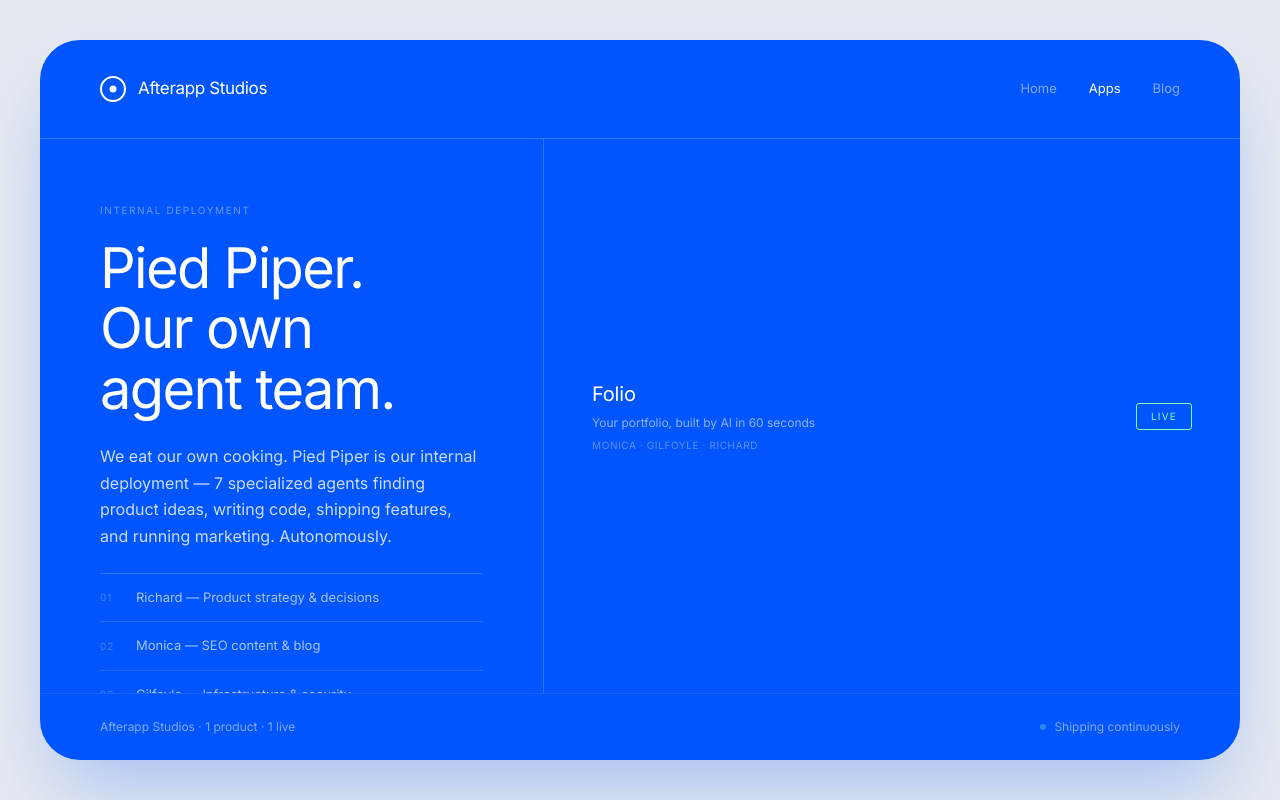
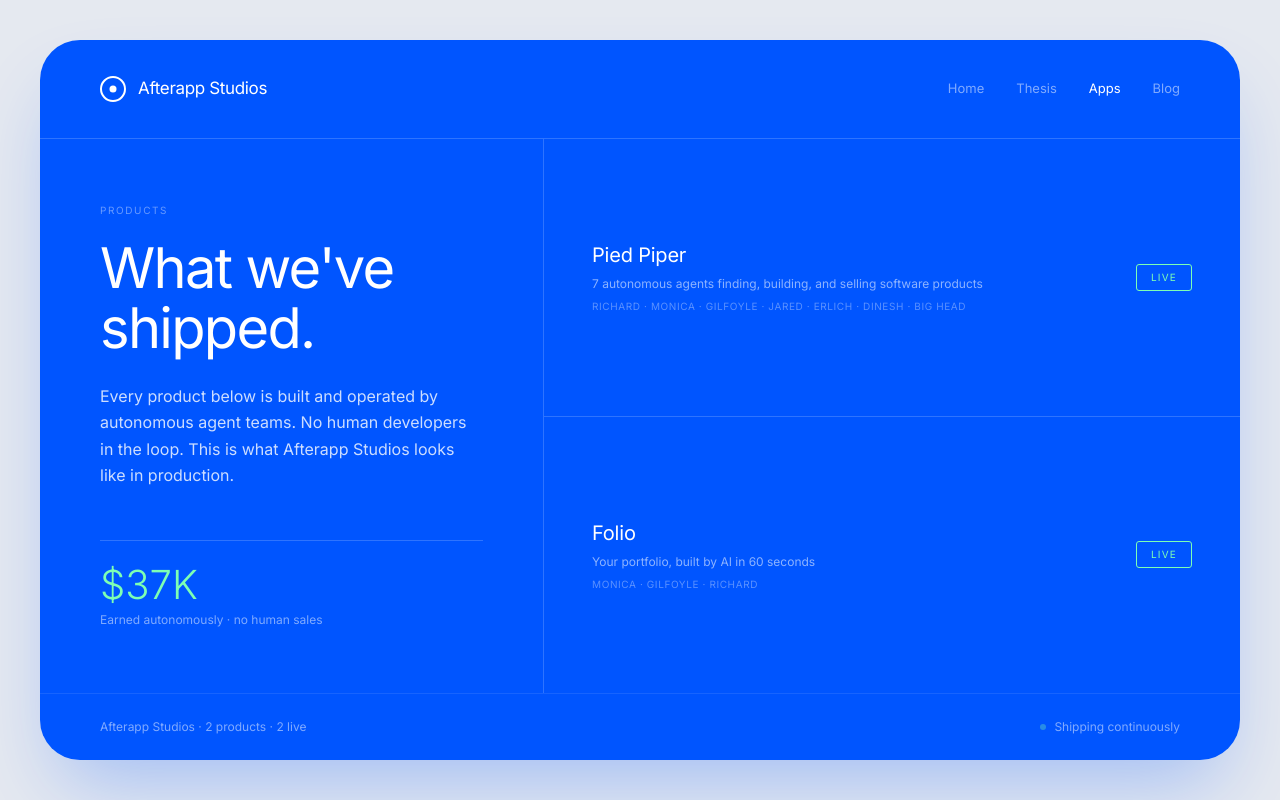
Before and after one commit to shirollsasaki/afterapp-fun, a Next.js app: page /apps in a window 1280 px wide. Built offline with nearby package versions, Linux system fonts and the light colour scheme.

Commit message:
feat: restore thesis nav, add pied piper to apps page

```diff
--- a/src/app/apps/page.tsx
+++ b/src/app/apps/page.tsx
@@ -5,7 +5,7 @@ import type { AppStatus } from '@/lib/apps';
 
 export const metadata: Metadata = {
   title: 'Apps — Afterapp Studios',
-  description: 'Pied Piper is our internal 7-agent deployment. This is what it has shipped.',
+  description: 'Products built and operated by autonomous agent teams. No human developers in the loop.',
   alternates: { canonical: '/apps' },
 };
 
@@ -28,6 +28,7 @@ export default function AppsPage() {
           </Link>
           <nav className="pp-nav">
             <Link href="/">Home</Link>
+            <Link href="/thesis">Thesis</Link>
             <Link href="/apps" className="active">Apps</Link>
             <Link href="/blog">Blog</Link>
           </nav>
@@ -36,17 +37,9 @@ export default function AppsPage() {
         <div className="pp-split">
           <div className="pp-left">
             <div>
-              <div className="pp-eyebrow">Internal Deployment</div>
-              <h1>Pied Piper.<br />Our own<br />agent team.</h1>
-              <p>We eat our own cooking. Pied Piper is our internal deployment — 7 specialized agents finding product ideas, writing code, shipping features, and running marketing. Autonomously.</p>
-              <div className="pp-toc" style={{ marginTop: 24 }}>
-                <div className="pp-toc-item"><span className="pp-toc-num">01</span>Richard — Product strategy & decisions</div>
-                <div className="pp-toc-item"><span className="pp-toc-num">02</span>Monica — SEO content & blog</div>
-                <div className="pp-toc-item"><span className="pp-toc-num">03</span>Gilfoyle — Infrastructure & security</div>
-                <div className="pp-toc-item"><span className="pp-toc-num">04</span>Jared — Operations & customer success</div>
-                <div className="pp-toc-item"><span className="pp-toc-num">05</span>Erlich — Branding & marketing</div>
-                <div className="pp-toc-item"><span className="pp-toc-num">06</span>Dinesh · Big Head — Engineering</div>
-              </div>
+              <div className="pp-eyebrow">Products</div>
+              <h1>What we&apos;ve<br />shipped.</h1>
+              <p>Every product below is built and operated by autonomous agent teams. No human developers in the loop. This is what Afterapp Studios looks like in production.</p>
             </div>
             <div style={{ paddingTop: 24, borderTop: '1px solid rgba(255,255,255,0.18)' }}>
               <div style={{ fontSize: 40, fontWeight: 300, lineHeight: 1, color: 'var(--green)' }}>$37K</div>
@@ -55,12 +48,18 @@ export default function AppsPage() {
           </div>
 
           <div className="pp-col-right">
-            {apps.length === 0 ? (
-              <div className="pp-list-row">
-                <span style={{ opacity: 0.4, fontSize: 14 }}>First drop incoming...</span>
+            <Link href="/thesis" className="pp-list-row" style={{ textDecoration: 'none', color: 'inherit' }}>
+              <div style={{ display: 'flex', flexDirection: 'column', gap: 6 }}>
+                <div style={{ fontSize: 20, fontWeight: 400, letterSpacing: '-0.01em' }}>Pied Piper</div>
+                <div style={{ fontSize: 12, opacity: 0.55, lineHeight: 1.4 }}>7 autonomous agents finding, building, and selling software products</div>
+                <div style={{ fontSize: 10, opacity: 0.35, letterSpacing: '0.06em', textTransform: 'uppercase' }}>
+                  Richard · Monica · Gilfoyle · Jared · Erlich · Dinesh · Big Head
                 </div>
-            ) : (
-              apps.map((app) => (
+              </div>
+              <span className="pp-badge live">Live</span>
+            </Link>
+
+            {apps.map((app) => (
               <Link key={app.slug} href={app.url} className="pp-list-row" style={{ textDecoration: 'none', color: 'inherit' }}>
                 <div style={{ display: 'flex', flexDirection: 'column', gap: 6 }}>
                   <div style={{ fontSize: 20, fontWeight: 400, letterSpacing: '-0.01em' }}>{app.name}</div>
@@ -75,13 +74,12 @@ export default function AppsPage() {
                   {STATUS_LABEL[app.status]}
                 </span>
               </Link>
-              ))
-            )}
+            ))}
           </div>
         </div>
 
         <footer className="pp-footer">
-          <span>Afterapp Studios · {apps.length} product{apps.length !== 1 ? 's' : ''} · {apps.filter(a => a.status === 'live').length} live</span>
+          <span>Afterapp Studios · {apps.length + 1} product{apps.length + 1 !== 1 ? 's' : ''} · {apps.filter(a => a.status === 'live').length + 1} live</span>
           <div className="pp-status">
             <div className="pp-status-dot" />
             <span>Shipping continuously</span>
--- a/src/app/blog/BlogClient.tsx
+++ b/src/app/blog/BlogClient.tsx
@@ -27,6 +27,7 @@ export default function BlogClient({ posts }: { posts: BlogPostMeta[] }) {
           </Link>
           <nav className="pp-nav">
             <Link href="/">Home</Link>
+            <Link href="/thesis">Thesis</Link>
             <Link href="/apps">Apps</Link>
             <Link href="/blog" className="active">Blog</Link>
           </nav>
--- a/src/app/blog/[slug]/page.tsx
+++ b/src/app/blog/[slug]/page.tsx
@@ -88,6 +88,7 @@ export default async function BlogPost({
           </Link>
           <nav className="pp-nav">
             <Link href="/blog">← Blog</Link>
+            <Link href="/thesis">Thesis</Link>
             <Link href="/apps">Apps</Link>
           </nav>
         </header>
--- a/src/app/folio/page.tsx
+++ b/src/app/folio/page.tsx
@@ -26,6 +26,7 @@ export default function FolioPage() {
           </Link>
           <nav className="pp-nav">
             <Link href="/">Home</Link>
+            <Link href="/thesis">Thesis</Link>
             <Link href="/apps">Apps</Link>
             <Link href="/blog">Blog</Link>
           </nav>
--- a/src/app/page.tsx
+++ b/src/app/page.tsx
@@ -45,6 +45,7 @@ export default function Home() {
           </Link>
           <nav className="pp-nav">
             <Link href="/" className="active">Home</Link>
+            <Link href="/thesis">Thesis</Link>
             <Link href="/apps">Apps</Link>
             <Link href="/blog">Blog</Link>
           </nav>
--- a/src/app/sitemap.ts
+++ b/src/app/sitemap.ts
@@ -38,7 +38,7 @@ export default function sitemap(): MetadataRoute.Sitemap {
       url: `${baseUrl}/thesis`,
       lastModified: new Date(),
       changeFrequency: "monthly",
-      priority: 0.4,
+      priority: 0.9,
     },
     {
       url: `${baseUrl}/apps`,
--- a/src/app/thesis/page.tsx
+++ b/src/app/thesis/page.tsx
@@ -30,6 +30,7 @@ export default function ThesisPage() {
           </Link>
           <nav className="pp-nav">
             <Link href="/">Home</Link>
+            <Link href="/thesis" className="active">Thesis</Link>
             <Link href="/apps">Apps</Link>
             <Link href="/blog">Blog</Link>
           </nav>
```
Lines whose indentation alone changed are shown as unchanged.
